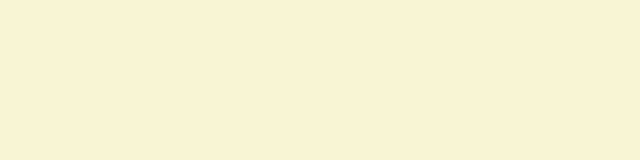
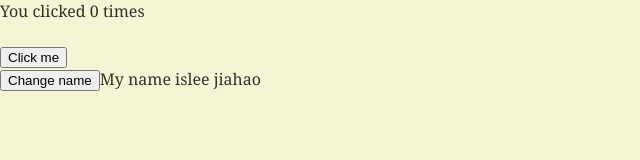
Before and after one commit to EPSON-LEE/genius, a Gatsby site: page /hooks in a window 1280 px wide. Before the commit this address had no page. Shown: the whole page, without its empty margins (0-640 px from the left). Built offline with nearby package versions, Linux system fonts and the light colour scheme; Gatsby itself is replaced by a stand-in of ours; some packages are replaced by stand-ins of ours; what typography-theme-fairy-gates would draw is missing.

Commit message:
user react hooks

```diff
--- a/src/components/layout.jsx
+++ b/src/components/layout.jsx
@@ -42,6 +42,10 @@ export default ({ children }) => {
       path: "/toy/",
       title: "toy",
     },
+    {
+      path: "/hooks/",
+      title: "hooks",
+    },
   ]
   return (
     <div
--- /dev/null
+++ b/src/pages/hooks.jsx
@@ -0,0 +1,26 @@
+import React, { useState, useEffect } from "react"
+
+export default function Example() {
+  const [count, setCount] = useState(0)
+  const [name, setName] = useState('lee jiahao')
+
+  // Similar to componentDidMount and componentDidUpdate:
+  useEffect(() => {
+    // Update the document title using the browser API
+    document.title = `You clicked ${count} times`
+  })
+
+  return (
+    <div>
+      <p>You clicked {count} times</p>
+      <button onClick={() => setCount(count + 1)}>Click me</button>
+      <p>
+        <button onClick={() => setName('wang nan')}>Change name</button>
+        My name is
+        <span>
+          { name }
+        </span>
+      </p>
+    </div>
+  )
+}
```
Also changed, not shown: src/pages/toy.jsx (+3 -6 lines).
